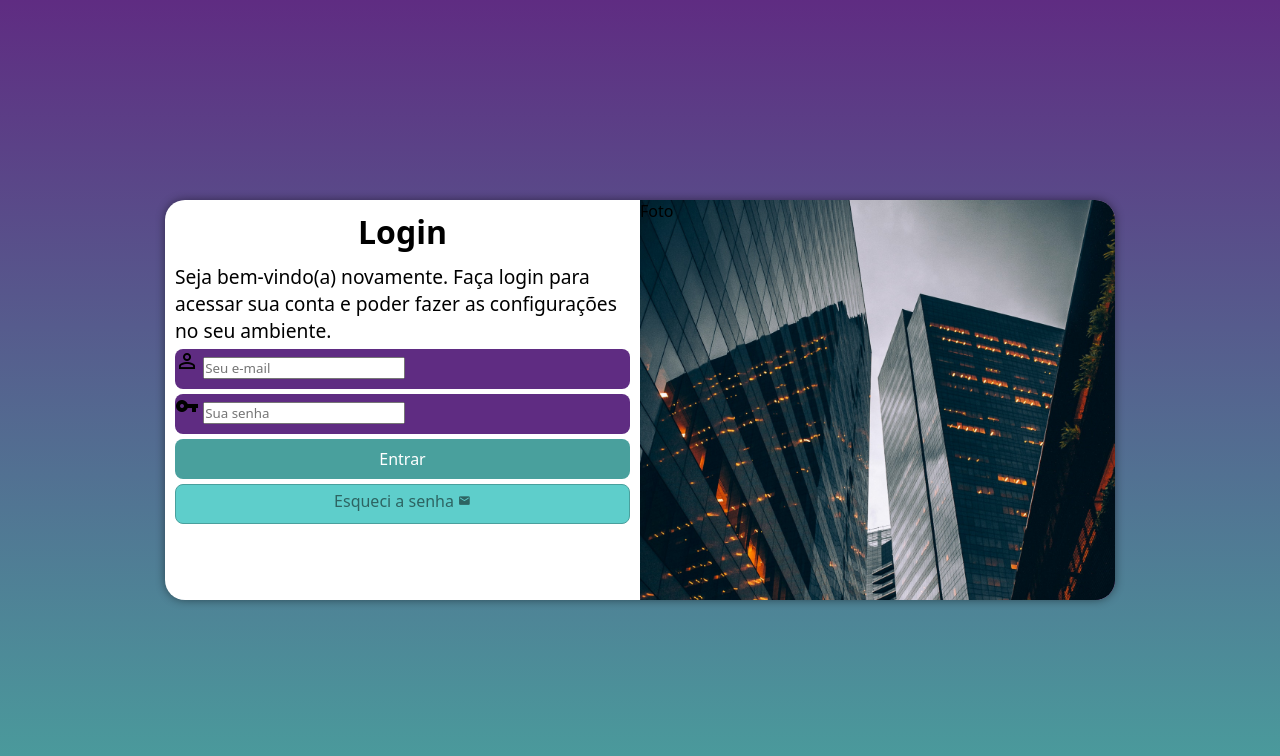
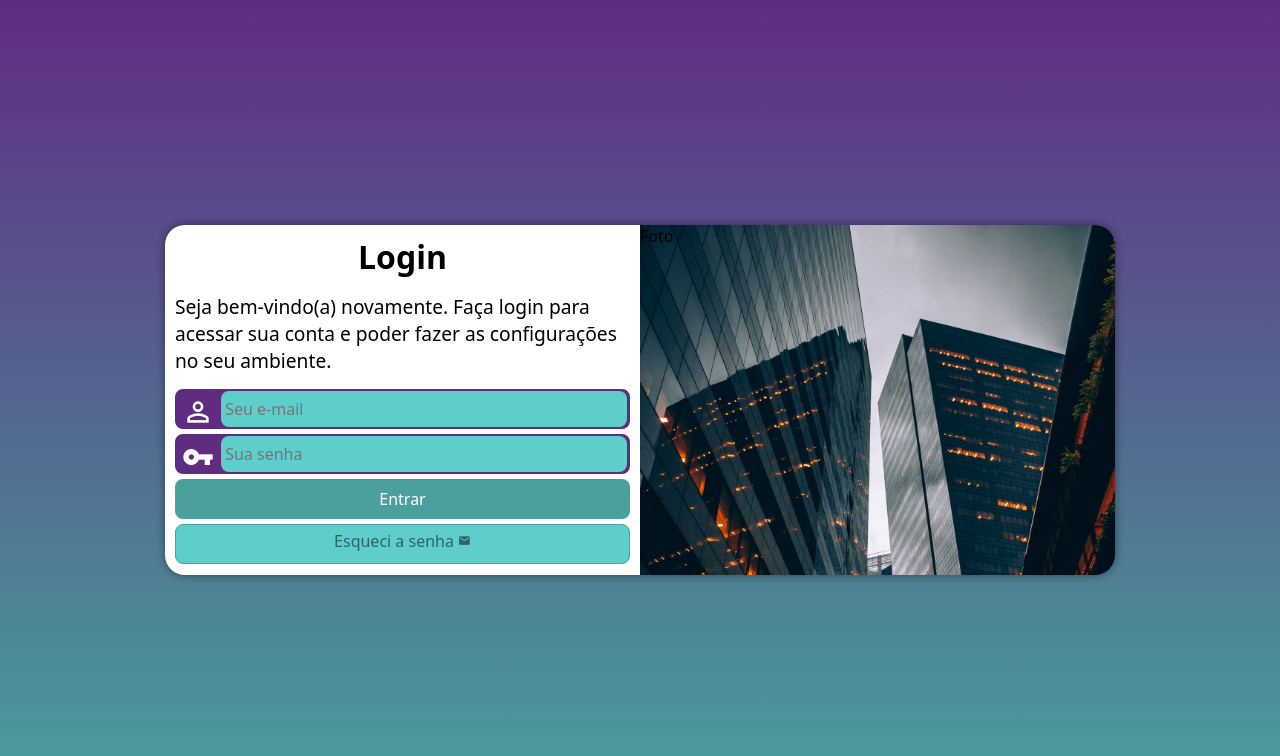
Before and after one commit to claudiorico/projeto-login, a plain HTML site: page index.html in a window 1280 px wide. Drawn offline with Linux system fonts and the light colour scheme.

Commit message:
campo input
ajuste de campo input

```diff
--- a/estilos/media-query.css
+++ b/estilos/media-query.css
@@ -8,8 +8,8 @@
 /* Declarações paisagem */
 @media screen and (orientation:landscape) {
     section#login {
-        width: 70vw;
-        height: 50vh;
+        width: 80vw;
+        height: 60vh;
 
     }
     section#login>div#imagem {
@@ -33,6 +33,7 @@
 
     section#login {
         width: 80vw;
+        height: 280px;
     }
 
     section#login > div#imagem {
@@ -46,6 +47,10 @@
         float: right;
         width: 65%;
     }
+
+    div.campo > input {
+        transform: translateY(-12px);
+    }
 }
 
 @media screen and (min-width: 992px) {
@@ -55,6 +60,7 @@
     }
     section#login {
         width: 950px;
+        height: 350px;
     }
 
     section#login > div#imagem {
@@ -74,6 +80,7 @@
 
     div#formulario > p {
         font-size: 1.2em;
+        margin: 15px 0px;
     }
 
 }
--- a/estilos/style.css
+++ b/estilos/style.css
@@ -29,7 +29,6 @@ section#login {
     position: absolute;
     top: 50%;
     left: 50%;
-    transform: translate(-50%, -50%);
     overflow: hidden;
 
     background-color: white;
@@ -40,7 +39,7 @@ section#login {
 
     transition: width 0.3s, height 0.3s;
     transition-timing-function: ease;
-
+    transform: translate(-50%, -50%);
 }
 
 section#login > div#imagem {
@@ -67,6 +66,7 @@ div#formulario > p {
 
 form > div.campo {
     background-color: var(--cor2);
+    border: 2px solid var(--cor2);
     display: block;
     width: 100%;
     height: 40px;
@@ -77,6 +77,29 @@ form > div.campo {
 
 div.campo > label {
     display: none;
+}
+
+div.campo > span {
+    color: white;
+    font-size: 2em;
+    width: 40px;
+    padding: 5px;
+}
+
+div.campo > input {
+    background-color: #5ececb;
+    font-size: 1em;
+    width: calc(100% - 45px);
+    height: 100%;
+    border: 0px;
+    border-radius: 8px;
+    padding: 4px;
+
+    transform: translateY(-13px);
+}
+
+div.campo > input:focus-within {
+    background-color: white;
 }
 
 form > input[type=submit] {
```
